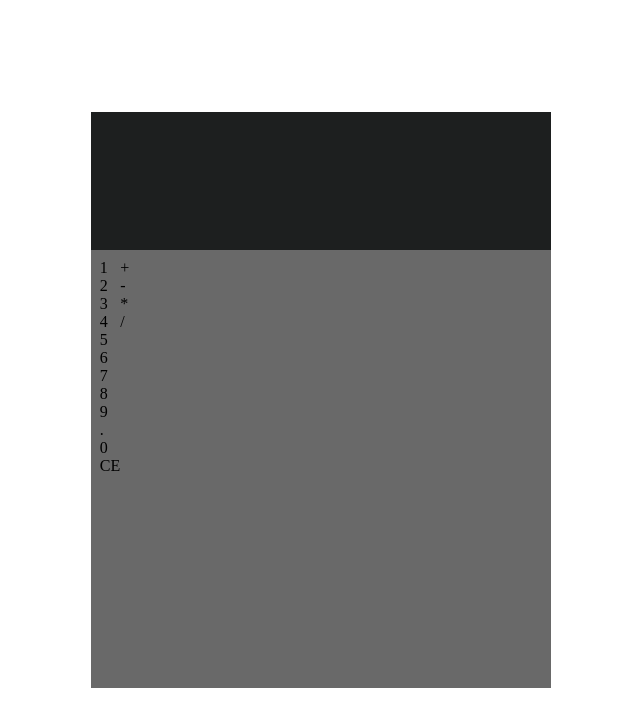
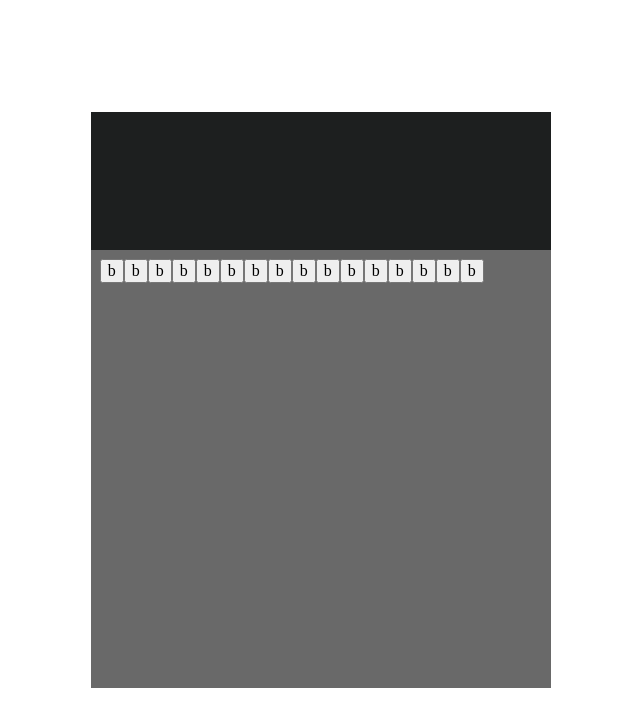
Before and after one commit to felipeares/react-calculator, a React app: page / in a window 1280 px wide. Shown: the top 726 px of the page, without its empty margins (319-959 px from the left). Built offline with nearby package versions, Linux system fonts and the light colour scheme.

Commit message:
<KeyPad> check for prescence of Keys

```diff
--- a/src/Calculator/KeyPad/KeyPad.js
+++ b/src/Calculator/KeyPad/KeyPad.js
@@ -1,8 +1,9 @@
 import React from "react";
 import styles from "./KeyPad.module.css";
 import PropTypes from "prop-types";
+import Key from "../Key/Key";
 
-const KeyPad = () => {
+const KeyPad = props => {
   const numberKeys = [
     "1",
     "2",
@@ -16,9 +17,14 @@ const KeyPad = () => {
     ".",
     "0",
     "CE"
-  ].map(number => <p key={number}>{number}</p>);
+  ].map(number => {
+    if (number === "CE")
+      return <Key key={number} value={number} clicked={props.resetPressed} />;
+    return <Key key={number} value={number} clicked={props.numberPressed} />;
+  });
+
   const operatorKeys = ["+", "-", "*", "/"].map(operator => (
-    <p key={operator}>{operator}</p>
+    <Key key={operator} value={operator} clicked={props.operatorPressed} />
   ));
 
   return (
```
Also changed, not shown: 1 other file (tests, documents, lock files or other folders).
